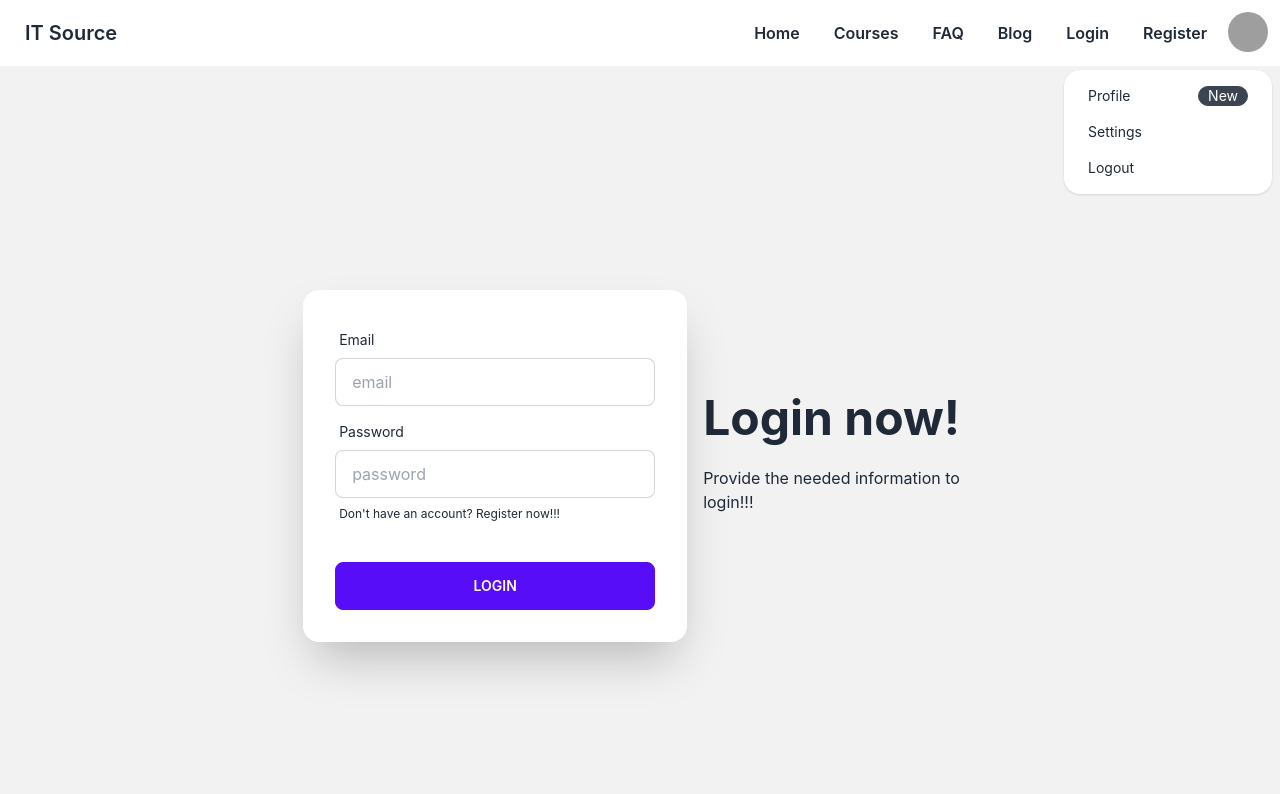
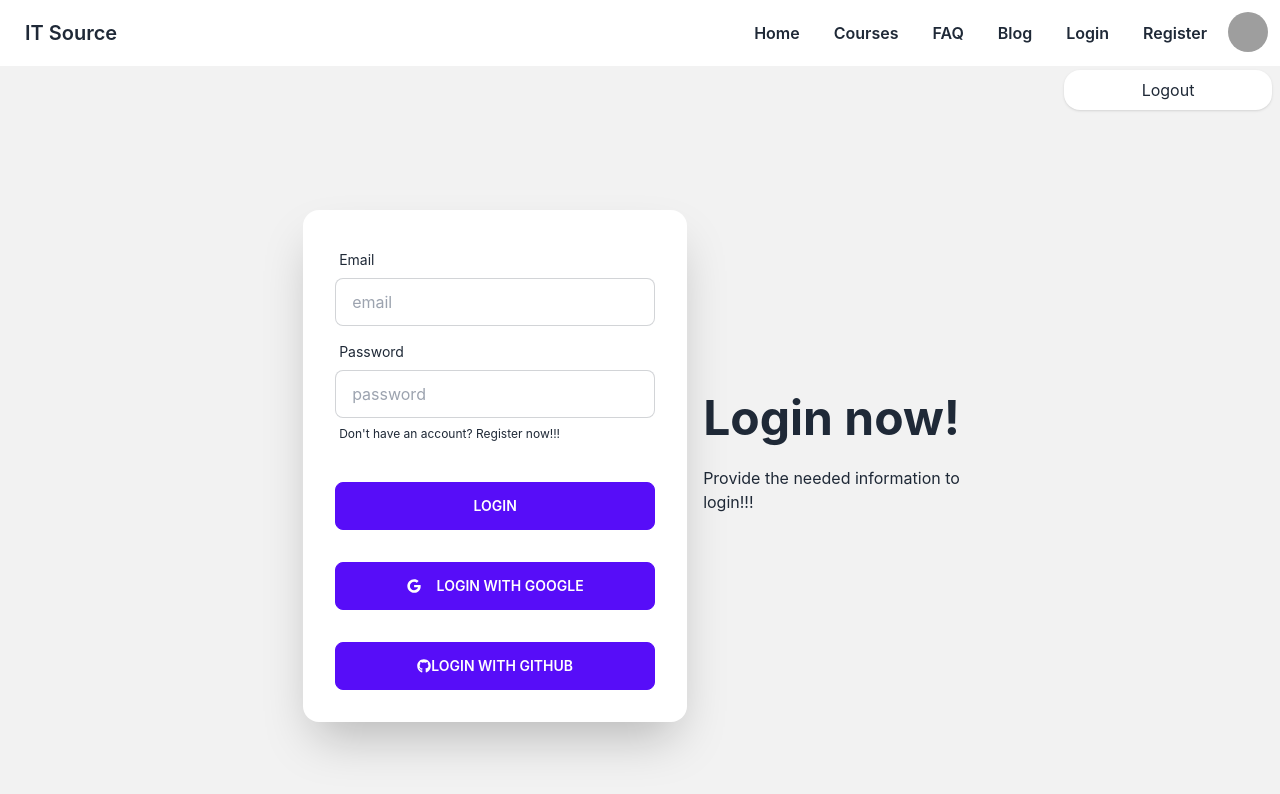
Before and after one commit to sourov101/IT-Source-client-side, a React (Create React App) app: page /login in a window 1280 px wide. Both pictures are taken after a click on the label 1248 px from the left and 32 px from the top of the page. Shown: the top 794 px of the page. Built offline with nearby package versions, Linux system fonts and the light colour scheme; grey boxes are pictures that could not be loaded.

Commit message:
submit handler added

```diff
--- a/package.json
+++ b/package.json
@@ -10,6 +10,7 @@
     "firebase": "^9.12.1",
     "react": "^18.2.0",
     "react-dom": "^18.2.0",
+    "react-icons": "^4.6.0",
     "react-router-dom": "^6.4.2",
     "react-scripts": "5.0.1",
     "web-vitals": "^2.1.4"
--- a/src/components/Header/Header.js
+++ b/src/components/Header/Header.js
@@ -21,18 +21,13 @@ const Header = () => {
                     <div className="dropdown dropdown-end">
                         <label tabIndex={0} className="btn btn-ghost btn-circle avatar">
                             <div className="w-10 rounded-full">
-                                <img src="https://placeimg.com/80/80/people" />
+                                <img src="https://placeimg.com/80/80/people" alt='' />
                             </div>
                         </label>
                         <ul tabIndex={0} className="menu menu-compact dropdown-content mt-3 p-2 shadow bg-base-100 rounded-box w-52">
-                            <li>
-                                <a className="justify-between">
-                                    Profile
-                                    <span className="badge">New</span>
-                                </a>
-                            </li>
-                            <li><a>Settings</a></li>
-                            <li><a>Logout</a></li>
+
+
+                            <li>Logout</li>
                         </ul>
                     </div>
                 </div>
--- a/src/components/Login/Login.js
+++ b/src/components/Login/Login.js
@@ -1,7 +1,16 @@
 import React from 'react';
 import { Link } from 'react-router-dom';
+import { FaGoogle, FaGithub } from "react-icons/fa";
+const Login = () => {
 
-const Login = () => {
+    const handelSubmit = (event) => {
+        event.preventDefault();
+        const form = event.target;
+        const email = form.email.value;
+        const password = form.password.value;
+        console.log(email, password)
+    }
+
     return (
         <div>
             <div className="hero min-h-screen bg-base-200">
@@ -11,24 +20,31 @@ const Login = () => {
                         <p className="py-6">Provide the needed information to login!!!    </p>
                     </div>
                     <div className="card flex-shrink-0 w-full max-w-sm shadow-2xl bg-base-100">
-                        <form className="card-body">
+                        <form onSubmit={handelSubmit} className="card-body">
                             <div className="form-control">
                                 <label className="label">
                                     <span className="label-text">Email</span>
                                 </label>
-                                <input type="text" placeholder="email" className="input input-bordered" required />
+                                <input type="email" name='email' placeholder="email" className="input input-bordered" required />
                             </div>
                             <div className="form-control">
                                 <label className="label">
                                     <span className="label-text">Password</span>
                                 </label>
-                                <input type="text" placeholder="password" className="input input-bordered" required />
+                                <input type="password" name='password' placeholder="password" className="input input-bordered" required />
                                 <label className="label">
                                     <Link to='/register' className="label-text-alt link link-hover">Don't have an account? Register now!!!</Link>
                                 </label>
                             </div>
                             <div className="form-control mt-6">
                                 <button className="btn btn-primary">Login</button>
+                            </div>
+                            <div className="form-control mt-6">
+                                <button className="btn btn-primary"><FaGoogle className='me-4'></FaGoogle>  Login with Google</button>
+                            </div>
+                            <div className="form-control mt-6">
+                                <button className="btn btn-primary"><FaGithub></FaGithub>
+                                    Login with Github</button>
                             </div>
                         </form>
                     </div>
--- a/src/components/Register/Register.js
+++ b/src/components/Register/Register.js
@@ -2,6 +2,15 @@ import React from 'react';
 import { Link } from 'react-router-dom';
 
 const Register = () => {
+    const handelSubmit = (event) => {
+        event.preventDefault();
+        const form = event.target;
+        const email = form.email.value;
+        const password = form.password.value;
+        const name = form.name.value;
+        const photo = form.photo.value;
+        console.log(email, password, name, photo)
+    }
     return (
         <div>
             <div>
@@ -12,30 +21,30 @@ const Register = () => {
                             <p className="py-6">Provide the needed information to register!!!    </p>
                         </div>
                         <div className="card flex-shrink-0 w-full max-w-sm shadow-2xl bg-base-100">
-                            <form className="card-body">
+                            <form onSubmit={handelSubmit} className="card-body">
                                 <div className="form-control">
                                     <label className="label">
                                         <span className="label-text">Full Name</span>
                                     </label>
-                                    <input type="text" placeholder="full name" className="input input-bordered" />
+                                    <input type="text" name='name' placeholder="full name" className="input input-bordered" />
                                 </div>
                                 <div className="form-control">
                                     <label className="label">
                                         <span className="label-text">Photo URL</span>
                                     </label>
-                                    <input type="text" placeholder="photo url" className="input input-bordered" />
+                                    <input type="text" name='photo' placeholder="photo url" className="input input-bordered" />
                                 </div>
                                 <div className="form-control">
                                     <label className="label">
                                         <span className="label-text">Email</span>
                                     </label>
-                                    <input type="email" placeholder="email" className="input input-bordered" required />
+                                    <input type="email" name='email' placeholder="email" className="input input-bordered" required />
                                 </div>
                                 <div className="form-control">
                                     <label className="label">
                                         <span className="label-text">Password</span>
                                     </label>
-                                    <input type="password" placeholder="password" className="input input-bordered" required />
+                                    <input type="password" name='password' placeholder="password" className="input input-bordered" required />
                                     <label className="label">
                                         <Link to='/login' className="label-text-alt link link-hover">Already have an account? Login now!!!</Link>
                                     </label>
--- /dev/null
+++ b/src/firebase/firebase.config.js
@@ -0,0 +1,18 @@
+// Import the functions you need from the SDKs you need
+import { initializeApp } from "firebase/app";
+// TODO: Add SDKs for Firebase products that you want to use
+// https://firebase.google.com/docs/web/setup#available-libraries
+
+// Your web app's Firebase configuration
+const firebaseConfig = {
+    apiKey: "AIzaSyDyJJe6tq5orQPe1B68yC98WUy54e4gSFk",
+    authDomain: "it-source-f7e77.firebaseapp.com",
+    projectId: "it-source-f7e77",
+    storageBucket: "it-source-f7e77.appspot.com",
+    messagingSenderId: "805238066575",
+    appId: "1:805238066575:web:368af6a69b333f31b44ffa"
+};
+
+// Initialize Firebase
+const app = initializeApp(firebaseConfig);
+export default app;
```
Also changed, not shown: 1 other file (tests, documents, lock files or other folders).
